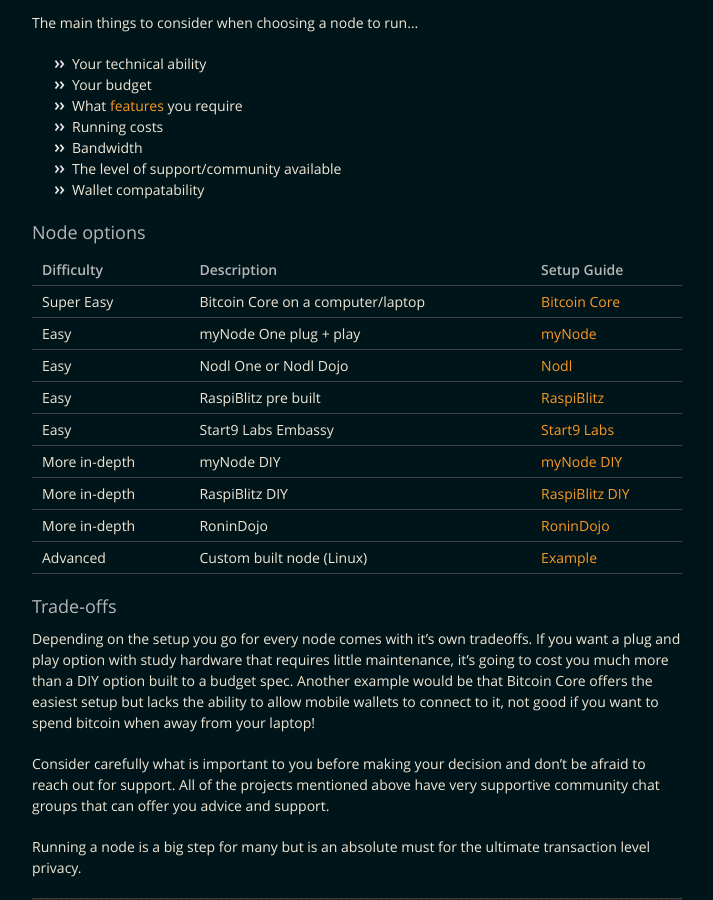
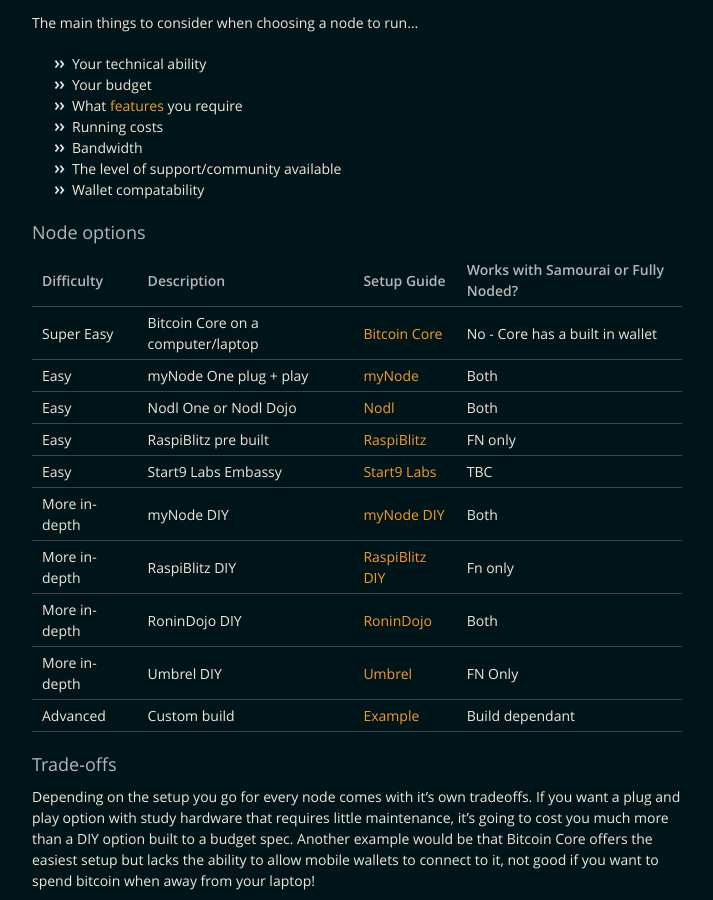
Before and after one commit to BitcoinQnA/BitcoinPrivacyGuide, a Jekyll site: the page built from scrutinise.md, in a window 1280 px wide and 900 px high, scrolled down 1088 px. Shown: the whole window, without its empty margins (283-996 px from the left). Built offline with Jekyll 4.4.1, drawn with Linux system fonts in a browser that asks for light colours.

Commit message:
Update scrutinise.md

```diff
--- a/scrutinise.md
+++ b/scrutinise.md
@@ -47,17 +47,18 @@ The main things to consider when choosing a node to run...
 
 ### Node options
 
-| Difficulty    | Description                        | Setup Guide                                                              |
-|---------------|------------------------------------|--------------------------------------------------------------------------|
-| Super Easy    | Bitcoin Core on a computer/laptop  | [Bitcoin Core](https://bitcoin.org/en/full-node#windows-instructions)    |
-| Easy          | myNode One plug + play             | [myNode](http://mynodebtc.com/guide/getting_started)                     |
-| Easy          | Nodl One or Nodl Dojo              | [Nodl](https://docs.lightning-solutions.eu/nodl-box/quick-start/getting-started)  |
-| Easy          | RaspiBlitz pre built               | [RaspiBlitz](https://blog.fulmo.org/raspiblitz-unboxing-experience/)     |
-| Easy          | Start9 Labs Embassy                | [Start9 Labs](https://start9labs.com/faq)                                |
-| More in-depth | myNode DIY                         | [myNode DIY](https://www.youtube.com/watch?v=UYUfXWlAleA&list=PLCRbH-IWlcW0KP8DxyWWrqahGafZyV2HR) |
-| More in-depth | RaspiBlitz DIY                     | [RaspiBlitz DIY](https://github.com/rootzoll/raspiblitz)                 |
-| More in-depth | RoninDojo                          | [RoninDojo](https://wiki.ronindojo.io)                                   |
-| Advanced      | Custom built node (Linux)          | [Example](https://www.youtube.com/watch?v=BIrL1lNsnJQ&list=PLCRbH-IWlcW17JxQ4mdv9DwSMJZlvUOle) |
+| Difficulty    | Description                        | Setup Guide                                                              | Works with Samourai or Fully Noded? |
+|---------------|------------------------------------|--------------------------------------------------------------------------|-------------------------------------|
+| Super Easy    | Bitcoin Core on a computer/laptop  | [Bitcoin Core](https://bitcoin.org/en/full-node#windows-instructions)    | No - Core has a built in wallet     |
+| Easy          | myNode One plug + play             | [myNode](http://mynodebtc.com/guide/getting_started)                     | Both                                |
+| Easy          | Nodl One or Nodl Dojo              | [Nodl](https://docs.lightning-solutions.eu/nodl-box/quick-start/getting-started) | Both                        |
+| Easy          | RaspiBlitz pre built               | [RaspiBlitz](https://blog.fulmo.org/raspiblitz-unboxing-experience/)     | FN only                             |
+| Easy          | Start9 Labs Embassy                | [Start9 Labs](https://start9labs.com/faq)                                | TBC                                 |
+| More in-depth | myNode DIY                         | [myNode DIY](https://www.youtube.com/watch?v=UYUfXWlAleA&list=PLCRbH-IWlcW0KP8DxyWWrqahGafZyV2HR) | Both       |
+| More in-depth | RaspiBlitz DIY                     | [RaspiBlitz DIY](https://github.com/rootzoll/raspiblitz)                 | Fn only                             |
+| More in-depth | RoninDojo DIY                      | [RoninDojo](https://wiki.ronindojo.io)                                   | Both                                |
+| More in-depth | Umbrel DIY                         | [Umbrel](https://github.com/getumbrel/umbrel)                            | FN Only                             |
+| Advanced      | Custom build                       | [Example](https://youtu.be/BIrL1lNsnJQ)                                  | Build dependant                     |
 
 
 ### Trade-offs
```
